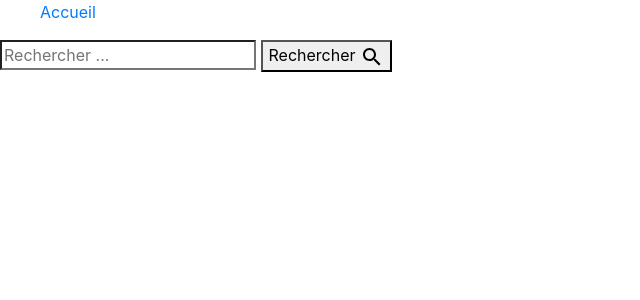
After one commit to tentacode-classroom/twitter-mais-chickenevents, a Symfony app: template templates/client-base.html.twig in a window 1280 px wide. The commit adds this page. Shown: the top 300 px of the page, without its empty margins (0-640 px from the left). Run offline with Twig, Linux system fonts and the light colour scheme; the template is opened without the code that fills it, so the values that code supplies are empty; style sheets or scripts are compiled from the project's sources; some libraries are stand-ins or nearby versions.

Commit message:
Fix templates

```diff
--- a/templates/base.html.twig
+++ b/templates/base.html.twig
@@ -4,13 +4,21 @@
     <meta charset="UTF-8">
     <title>{% block title %}Accueil{% endblock %} - Chicken Events</title>
     <link rel="stylesheet" href="/dist/{{ asset( 'main.css' ) }}">
+    <link href="https://fonts.googleapis.com/css?family=Source+Sans+Pro:300,400,600" rel="stylesheet">
 </head>
 <body>
 <header>
-        {% include 'components/menu.twig' %}
+    <nav>
+        <ul>
+            <li><a href="{{ path('home') }}">Accueil</a></li>
+        </ul>
+    </nav>
 </header>
+{% block search %}<div></div>{% endblock %}
 
-        {% block body %}{% endblock %}
+<section>
+    {% block body %}<div></div>{% endblock %}
+</section>
 <script src="/dist/{{ asset( 'main.js' ) }}"></script>
 </body>
 </html>
--- /dev/null
+++ b/templates/client-base.html.twig
@@ -0,0 +1,19 @@
+{% extends 'base.html.twig' %}
+
+{% block title %}Accueil{% endblock %}
+
+{% block search %}
+    <section class="search">
+        <form action="{{ path( 'search' ) }}" method="get" class="b">
+            <input type="search" placeholder="Rechercher ..." required autocomplete="off" name="q">
+            <button>
+                Rechercher
+                <svg xmlns="http://www.w3.org/2000/svg" width="24" height="24" viewBox="0 0 24 24">
+                    <path d="M15.5 14h-.79l-.28-.27C15.41 12.59 16 11.11 16 9.5 16 5.91 13.09 3 9.5 3S3 5.91 3 9.5 5.91 16 9.5 16c1.61 0 3.09-.59 4.23-1.57l.27.28v.79l5 4.99L20.49 19l-4.99-5zm-6 0C7.01 14 5 11.99 5 9.5S7.01 5 9.5 5 14 7.01 14 9.5 11.99 14 9.5 14z"/>
+                </svg>
+            </button>
+        </form>
+    </section>
+{% endblock %}
+
+{% block body %}<div></div>{% endblock %}
--- a/templates/components/menu.twig
+++ /dev/null
@@ -1,5 +0,0 @@
-<nav>
-    <ul>
-        <li><a href="{{ path('home') }}">Accueil</a></li>
-    </ul>
-</nav>
--- a/templates/home.html.twig
+++ b/templates/home.html.twig
@@ -1,4 +1,4 @@
-{% extends 'base.html.twig' %}
+{% extends 'client-base.html.twig' %}
 
 {% block title %}Accueil{% endblock %}
 
```
Lines whose indentation alone changed are shown as unchanged.
